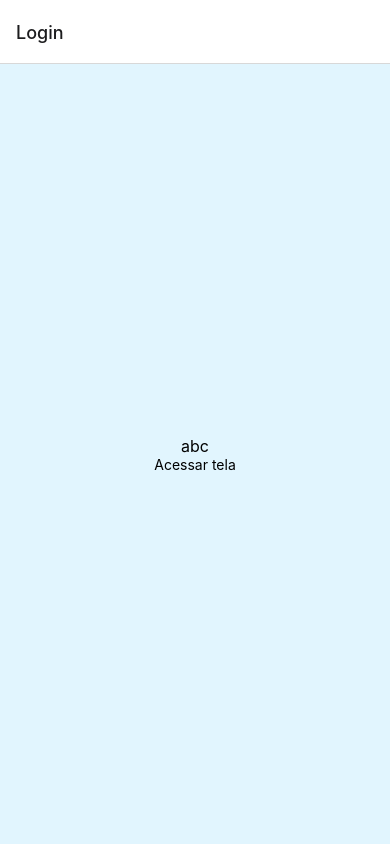
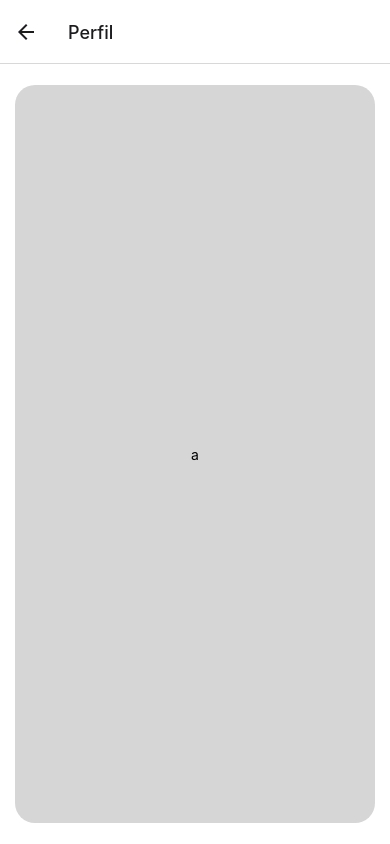
Before and after one commit to hiagooliveirap/tcc_expo, a React Native app: screen /Perfil in a window 390 px wide. Built offline with nearby package versions, Linux system fonts and the light colour scheme.

Commit message:
Tentando fazer a tela de profile

```diff
--- a/src/login/index.js
+++ b/src/login/index.js
@@ -5,8 +5,11 @@ export default function Login({ navigation }) {
     return(
         <View style={styles.container}>
             <Text style={styles.text}>abc</Text>
-            <TouchableOpacity onPress={() => navigation.navigate('Tab')}>
+            <TouchableOpacity onPress={() => navigation.navigate('Tab')} >
                 <Text>Acessar tela</Text>
+            </TouchableOpacity>
+            <TouchableOpacity onPress={() => navigation.navigate('Perfil')}>
+                <Text>Tela de perfil</Text>
             </TouchableOpacity>
         </View>
     );
--- a/src/profile/index.js
+++ b/src/profile/index.js
@@ -4,7 +4,9 @@ import styles from './styles';
 export default function Perfil() {
     return(
         <View style={styles.container}>
+            <View style={styles.caixa}>
             <Text>a</Text>
+            </View>
         </View>
     );
 }
--- a/src/profile/styles.js
+++ b/src/profile/styles.js
@@ -5,9 +5,18 @@ const styles = StyleSheet.create({
         flex: 1,
         justifyContent: 'center',
         alignItems: 'center',
-        backgroundColor: '#e1f5fe',
+        backgroundColor: 'white',
         padding: 8,
         width: '100%',
+    },
+    caixa: {
+        flex: 1,
+        justifyContent: 'center',
+        alignItems: 'center',
+        backgroundColor: '#D6D6D6',
+        margin: 13,
+        borderRadius: 20,
+        width: '96%',
     },
     text: {
         fontSize: 16,
--- a/src/rotas/rotas.js
+++ b/src/rotas/rotas.js
@@ -6,6 +6,7 @@ import Login from '../login';
 import Tab from '../rotas/rotasTab';
 import CadastroUsuario from '../cadCliente';
 import CadastroEnderecoCliente from '../enderecoCliente';
+import Perfil from '../profile'
 
 const Stack = createNativeStackNavigator();
 
@@ -17,6 +18,7 @@ export default function Rotas() {
                 <Stack.Screen name="Tab" component={Tab} />
                 <Stack.Screen name="CadastroUsuario" component={CadastroUsuario} />
                 <Stack.Screen name="CadastroEnderecoCliente" component={CadastroEnderecoCliente} />
+                <Stack.Screen name="Perfil" component={Perfil} />
             </Stack.Navigator>
         </NavigationContainer>
     );
```
